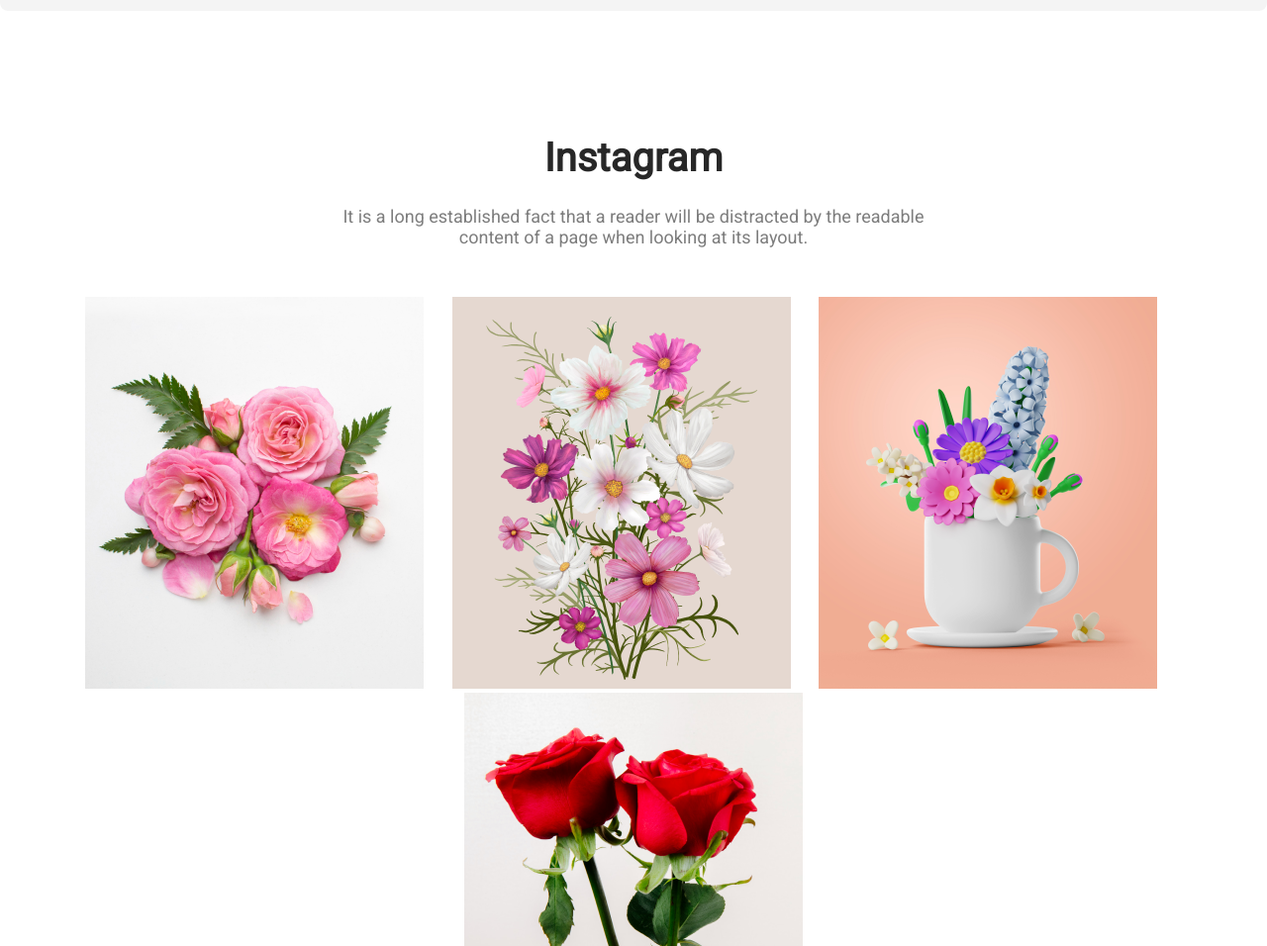
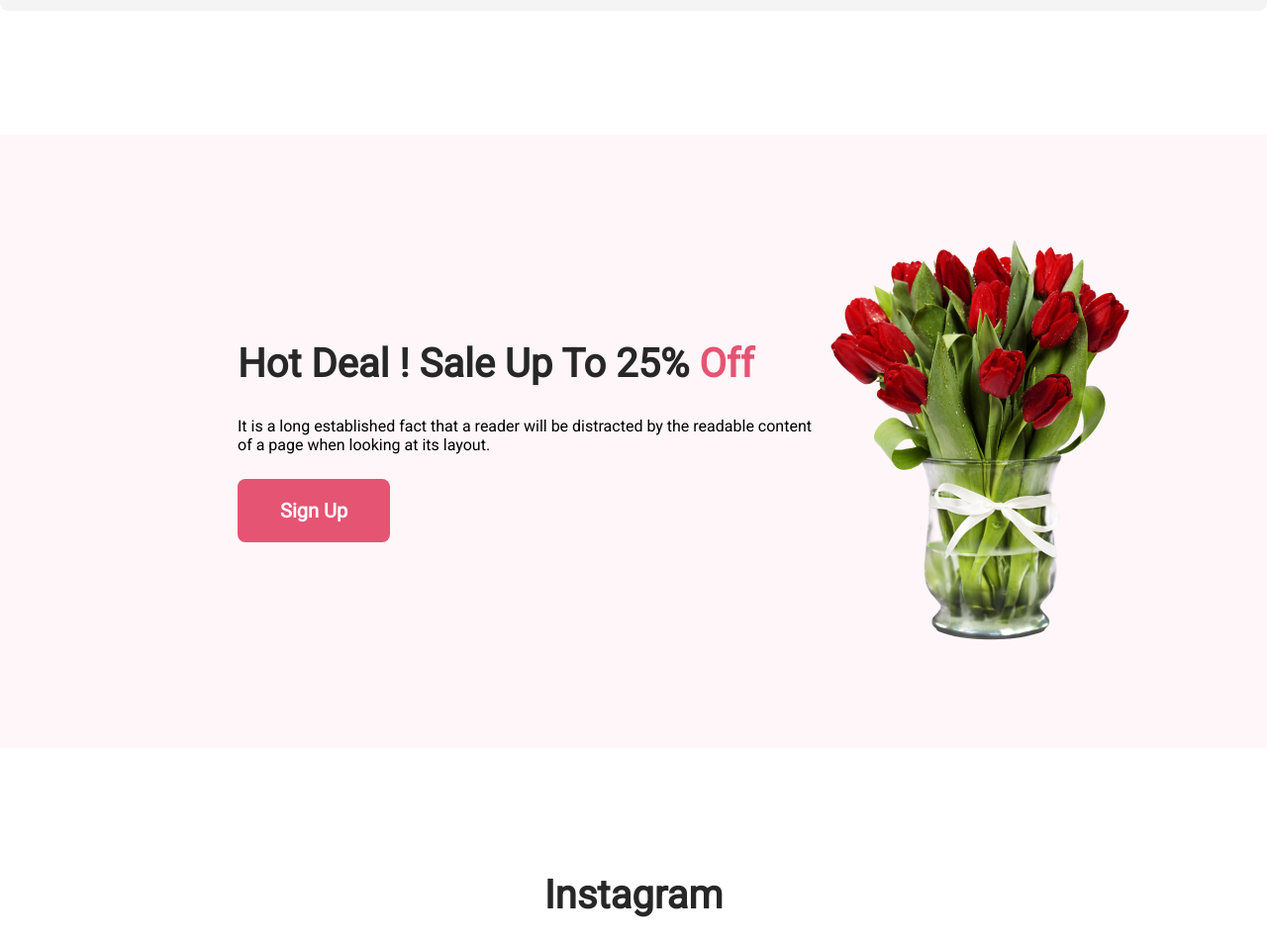
Before and after one commit to saad200224/online-flower-shop, a plain HTML site: page index.html in a window 1280 px wide. Shown: the part 3260-4216 px from the top of the page at 99% size. Drawn offline with Linux system fonts and the light colour scheme.

Commit message:
discount banner added

```diff
--- a/index.html
+++ b/index.html
@@ -164,6 +164,21 @@
         <!-- delivery section ends here -->
 
 
+        <!-- discount banner starts here -->
+
+        <div class="discount-banner">
+            <div class="discount-banner-content">
+                <h1 class="discount-banner-content-title">Hot Deal ! Sale Up To 25% <span>Off</span></h1>
+                <p class="discount-banner-content-desc">It is a long established fact that a reader will be distracted by the readable content of a page when looking at its layout.</p>
+                <button class="btn-primary">Sign Up</button>
+            </div>
+
+            <img class="discount-banner-image" src="images/pngwing 8.png" alt="discount banner image">
+        </div>
+
+        <!-- discount banner ends here -->
+
+
         <!-- social media section starts here -->
 
         <div class="social-media">
--- a/style.css
+++ b/style.css
@@ -199,8 +199,48 @@
 
 /* delivery banner starts here */
 
+/* discount banner starts here */
 
+.discount-banner{
+    width: auto;
+    background-color: rgba(229, 84, 115, 0.05);
+    display: flex;
+    align-items: center;
+    justify-content: space-between;
+    padding: 0px 240px 0px 240px;
+    margin-top: 125px;
+}
 
+.advertisement-content{
+    display: flex;
+    flex-direction: column;
+    align-items: center;
+    text-align: center;
+}
+
+.discount-banner-content-title{
+    color: #272727;
+    font-size: 40px;
+    font-style: normal;
+    font-weight: 800;
+    line-height: normal;
+    margin-bottom: 30px;
+}
+
+.discount-banner-content-title span{
+    color: #E55473;
+}
+
+.discount-banner-content-desc{
+    width: 594px;
+    margin-bottom: 25px;
+}
+
+.discount-banner-image{
+    padding: 100px 0;
+}
+
+/* discount banner ends here */
 
 
 
```
